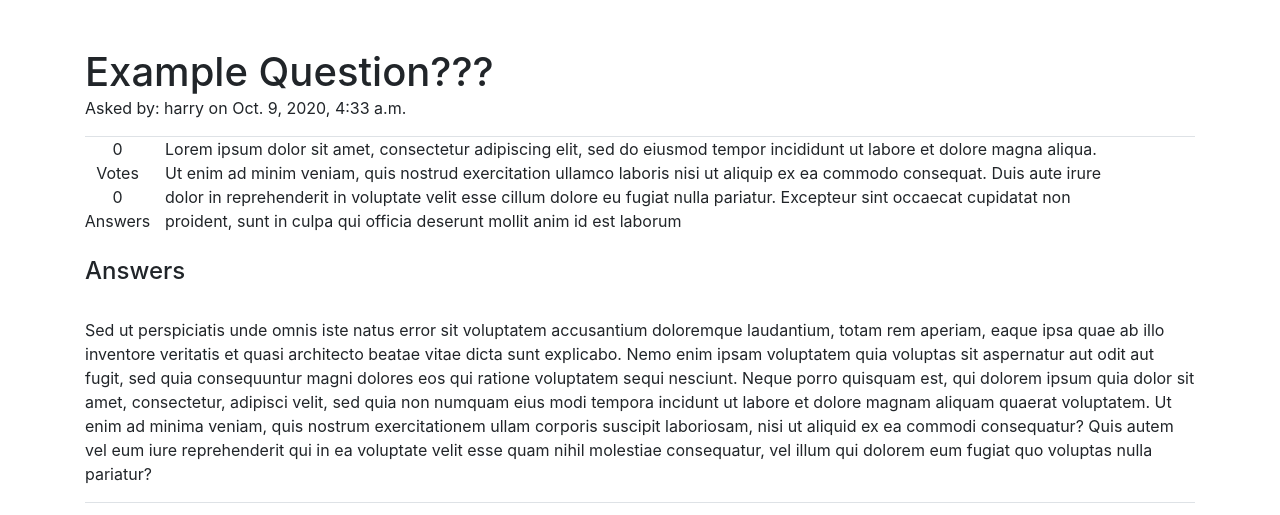
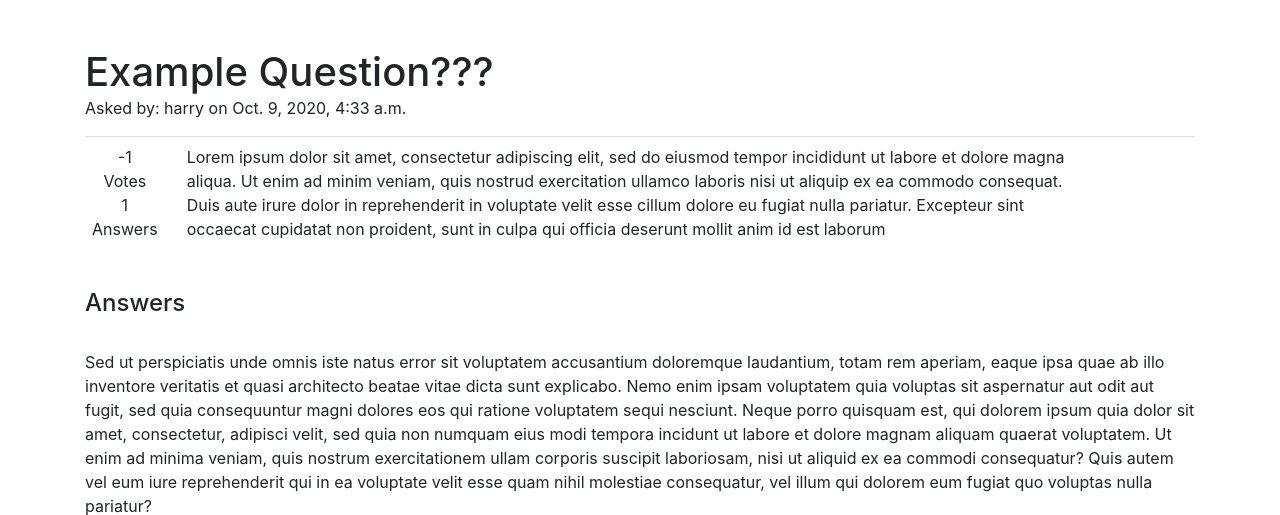
Before and after one commit to jmcuevas/quickstartguides-dev, a Django app: page /questions/show/6 in a window 1280 px wide. Shown: the part 56-571 px from the top of the page. Run offline with Django 3.2, Linux system fonts and the light colour scheme; data comes from the database, SQL or seed files in the repository; both versions use the stored data as it was after the commit; some libraries are stand-ins or nearby versions.

Commit message:
Update question_count and answer_count for list & show.html

```diff
--- a/questions/templates/questions/list.html
+++ b/questions/templates/questions/list.html
@@ -52,12 +52,12 @@
             <div class="q-list-info d-inline-block px-2 align-top col-1">
                 <!-- Info: Votes -->
                 <div class="q-list-votes text-center">
-                    <p class="my-0">0</p>
+                    <p class="my-0">{{ question.total_votes|default:"0" }}</p>
                     <p class="my-0">Votes</p>
                 </div>
                 <!-- Info: Answers -->
                 <div class="q-list-answers text-center">
-                    <p class="my-0">0</p>
+                    <p class="my-0">{{ question.answers_count|default:"0" }}</p>
                     <p class="my-0">Answers</p>
                 </div>
             </div>
--- a/questions/templates/questions/show.html
+++ b/questions/templates/questions/show.html
@@ -39,59 +39,60 @@
         </div>
 
         <!-- Question: Body -->
-        <div class="d-inline-block">
-            <div class="row">
+        <div class="container p-0">
+            <div class="p-2 row">
                 <!-- Actions: Upvote/Bookmark/Downvote -->
                 {% if user.is_authenticated %}
-                <div class="d-inline-block align-top col-1 p-0 m-0">
-                    <div class="d-block text-center">
-                        <!-- Upvote -->
+                <div class="d-inline-block align-top col-1 text-center">
+                    <!-- Actions: Upvote -->
                     <a href="{% url 'question_upvote' question.pk %}" class="d-block">
                         <svg width="2em" height="2em" viewBox="0 0 16 16" class="bi bi-caret-up-fill" fill="currentColor" xmlns="http://www.w3.org/2000/svg">
                             <path d="M7.247 4.86l-4.796 5.481c-.566.647-.106 1.659.753 1.659h9.592a1 1 0 0 0 .753-1.659l-4.796-5.48a1 1 0 0 0-1.506 0z"></path>
                         </svg>
                     </a>
 
-                        <!-- Bookmark -->
+                    <!-- Actions: Bookmark -->
                     {% if question.bookmarked_by_user %}
+                    <a href="{% url 'question_bookmark' question.pk %}" class="d-block">
+                        <svg width="1em" height="1em" viewBox="0 0 16 16" class="bi bi-bookmark-star-fill" fill="currentColor" xmlns="http://www.w3.org/2000/svg">
+                            <path fill-rule="evenodd" d="M4 0a2 2 0 0 0-2 2v13.5a.5.5 0 0 0 .74.439L8 13.069l5.26 2.87A.5.5 0 0 0 14 15.5V2a2 2 0 0 0-2-2H4zm4.16 4.1a.178.178 0 0 0-.32 0l-.634 1.285a.178.178 0 0 1-.134.098l-1.42.206a.178.178 0 0 0-.098.303L6.58 6.993c.042.041.061.1.051.158L6.39 8.565a.178.178 0 0 0 .258.187l1.27-.668a.178.178 0 0 1 .165 0l1.27.668a.178.178 0 0 0 .257-.187L9.368 7.15a.178.178 0 0 1 .05-.158l1.028-1.001a.178.178 0 0 0-.098-.303l-1.42-.206a.178.178 0 0 1-.134-.098L8.16 4.1z"></path>
+                        </svg>
+                    </a>
+                    {% else %}
                     <a href="{% url 'question_bookmark' question.pk %}" class="d-block">
                         <svg width="1em" height="1em" viewBox="0 0 16 16" class="bi bi-bookmark" fill="currentColor" xmlns="http://www.w3.org/2000/svg">
                             <path fill-rule="evenodd" d="M2 2a2 2 0 0 1 2-2h8a2 2 0 0 1 2 2v13.5a.5.5 0 0 1-.777.416L8 13.101l-5.223 2.815A.5.5 0 0 1 2 15.5V2zm2-1a1 1 0 0 0-1 1v12.566l4.723-2.482a.5.5 0 0 1 .554 0L13 14.566V2a1 1 0 0 0-1-1H4z"></path>
                         </svg>
                     </a>
-                        {% else %}
-                        <a href="{% url 'question_bookmark' question.pk %}" class="d-block">
-                            <svg width="1em" height="1em" viewBox="0 0 16 16" class="bi bi-bookmark-star-fill" fill="currentColor" xmlns="http://www.w3.org/2000/svg">
-                                <path fill-rule="evenodd" d="M4 0a2 2 0 0 0-2 2v13.5a.5.5 0 0 0 .74.439L8 13.069l5.26 2.87A.5.5 0 0 0 14 15.5V2a2 2 0 0 0-2-2H4zm4.16 4.1a.178.178 0 0 0-.32 0l-.634 1.285a.178.178 0 0 1-.134.098l-1.42.206a.178.178 0 0 0-.098.303L6.58 6.993c.042.041.061.1.051.158L6.39 8.565a.178.178 0 0 0 .258.187l1.27-.668a.178.178 0 0 1 .165 0l1.27.668a.178.178 0 0 0 .257-.187L9.368 7.15a.178.178 0 0 1 .05-.158l1.028-1.001a.178.178 0 0 0-.098-.303l-1.42-.206a.178.178 0 0 1-.134-.098L8.16 4.1z"></path>
-                            </svg>
-                        </a>
                     {% endif %}
 
-                        <!-- Downvote -->
+                    <!-- Actions: Downvote -->
                     <a href="{% url 'question_downvote' question.pk %}" class="d-block">
                         <svg width="2em" height="2em" viewBox="0 0 16 16" class="bi bi-caret-down-fill" fill="currentColor" xmlns="http://www.w3.org/2000/svg">
                             <path d="M7.247 11.14L2.451 5.658C1.885 5.013 2.345 4 3.204 4h9.592a1 1 0 0 1 .753 1.659l-4.796 5.48a1 1 0 0 1-1.506 0z"></path>
                         </svg>
                     </a>
                 </div>
-                </div>
                 {% endif %}
 
                 <!-- Info: # of Votes & Answers -->
-                <div class="q-list-info d-inline-block px-2 align-top col-1 p-0 m-0">
+                <div class="q-list-info d-inline-block px-2 align-top col-1">
+                    <!-- Info: Votes -->
                     <div class="q-list-votes text-center">
-                        <p class="my-0">0</p>
+                        <p class="my-0">{{ question.total_votes|default:"0" }}</p>
                         <p class="my-0">Votes</p>
                     </div>
+                    <!-- Info: Answers -->
                     <div class="q-list-answers text-center">
-                        <p class="my-0">0</p>
+                        <p class="my-0">{{ question.answers_count|default:"0" }}</p>
                         <p class="my-0">Answers</p>
                     </div>
                 </div>
 
-                <p class="d-inline-block col-10 p-0 m-0" >{{ question.body }}</p>
+                <div class="q-list-summary d-inline-block align-top col-10">
+                    <p class="" >{{ question.body }}</p>
                 </div>
-
+            </div>
         </div>
     </div>
 
--- a/questions/views.py
+++ b/questions/views.py
@@ -62,13 +62,15 @@ def list_all(request):
     questions = Question.objects.all().order_by("-created_at")
     title = "All Questions"
 
-    # Check if question is bookmarked by user
     for question in questions:
+        # Check if question is bookmarked by user
         try:
             bookmark = Bookmark.objects.get(question=question, user=request.user)
             question.bookmarked_by_user = True
         except:
             question.bookmarked_by_user = False
+
+        question.answers_count = question.answers.all().count()
 
     return render(request, "questions/list.html",
     {"questions": questions,
@@ -95,12 +97,11 @@ def list_bookmarked(request):
         except:
             question.bookmarked_by_user = False
 
-    print(questions)
-    print(bookmarked_questions)
+        question.answers_count = question.answers.all().count()
 
     return render(request, "questions/list.html",
-    {"questions": bookmarked_questions,
-    "title":title })
+        {"questions": bookmarked_questions,
+        "title":title })
 
 def list_upvoted(request):
     questions = Question.objects.all().order_by("-created_at")
@@ -122,6 +123,7 @@ def list_upvoted(request):
         except:
             question.bookmarked_by_user = False
 
+        question.answers_count = question.answers.all().count()
 
     return render(request, "questions/list.html",
         {"questions": upvoted_questions,
@@ -130,18 +132,17 @@ def list_upvoted(request):
 def show(request, question_id):
     question = Question.objects.get(pk=question_id)
     answers = Answer.objects.filter(question=question)
+    question.answers_count = question.answers.all().count()
 
     try:
         bookmark = Bookmark.objects.get(question=question, user=request.user)
-        if bookmark:
-            bookmarked = True
+        question.bookmarked_by_user = True
     except:
-        bookmarked = False
+        question.bookmarked_by_user = False
 
     return render(request, "questions/show.html", {
         "question":question,
         "answers":answers,
-        "bookmarked":bookmarked,
         "answer_form": NewAnswerForm() })
 
 def edit(request, question_id):
```
Also changed, not shown: db.sqlite3. Lines whose indentation alone changed are shown as unchanged.
